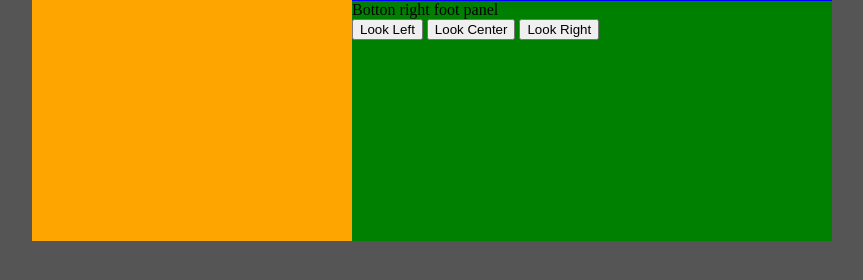
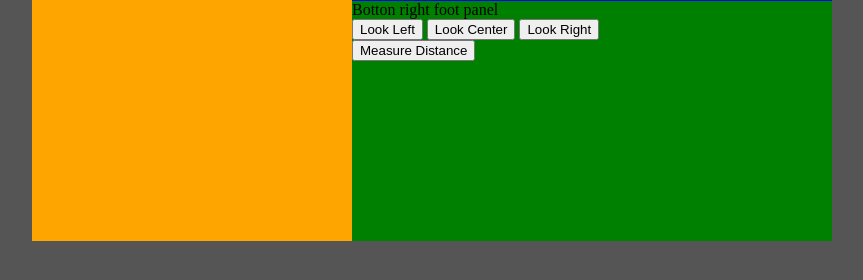
Before and after one commit to gavincabbage/gbot, a Flask app: template web/templates/index.html in a window 1280 px wide. Shown: the part 380-660 px from the top of the page, without its empty margins (208-1071 px from the left). Run offline with Flask 2, Linux system fonts and the light colour scheme; the template is opened without the code that fills it, so the values that code supplies are empty; parts of the project's set-up code (start-up, migrations or seed data) failed here and were passed over.

Commit message:
added frontend distance sensor, basic for now

```diff
--- a/web/routes.py
+++ b/web/routes.py
@@ -1,6 +1,6 @@
 from flask import render_template
 
-from web import app, serial_controller
+from web import app, serial_controller, distance_sensor
 
 
 @app.route('/', methods=['GET'])
@@ -30,4 +30,8 @@ def move(direction):
 @app.route('/distance')
 def distance():
 
-    pass
+    if distance_sensor:
+        result = distance_sensor.sense()
+        return str(result), 200
+
+    return "42.00", 200
--- a/web/static/js/app.js
+++ b/web/static/js/app.js
@@ -24,3 +24,21 @@ function look(direction)
 {
     simple_command("look", direction);
 }
+
+function distance()
+{
+    //var url = "/" + command + "/" + direction;
+    var url = "/distance"
+    var xmlHttp = new XMLHttpRequest();
+
+    xmlHttp.onreadystatechange = function()
+    {
+        if (xmlHttp.readyState==4) {
+
+            console.log(url + " : " + xmlHttp.status + " : " + xmlHttp.responseText);
+        }
+    }
+
+    xmlHttp.open("GET", url, true);
+    xmlHttp.send();
+}
--- a/web/templates/index.html
+++ b/web/templates/index.html
@@ -35,7 +35,8 @@
 				Botton right foot panel<br>
 				<button id="look_left_button" onclick="look('left')">Look Left</button>
 				<button id="look_center_button" onclick="look('center')">Look Center</button>
-				<button id="look_right_button" onclick="look('right')">Look Right</button>
+				<button id="look_right_button" onclick="look('right')">Look Right</button><br>
+				<button id="measure_distance_button" onclick="distance()">Measure Distance</button>
 			</div>
 
 		</div>
```
